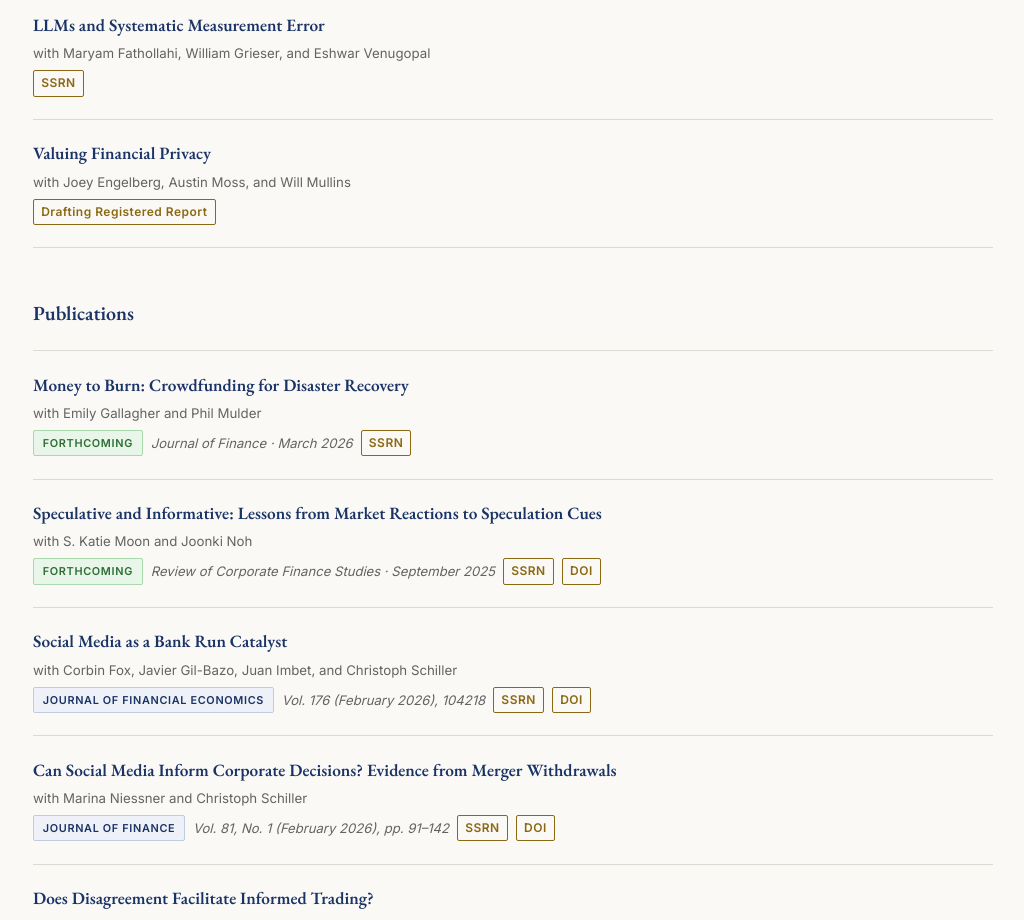
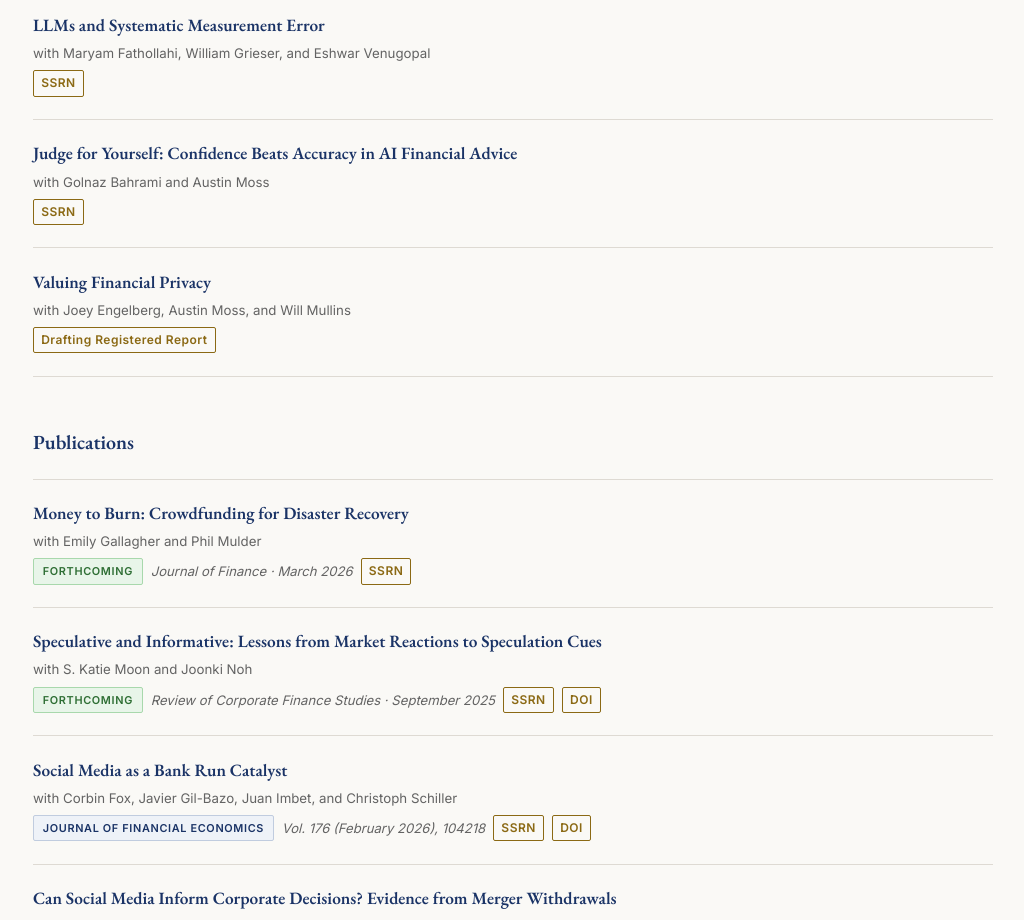
Before and after one commit to tony91782/website, a plain HTML site: page index.html in a window 1280 px wide. Shown: the part 2020-2940 px from the top of the page, without its empty margins (127-1151 px from the left). Drawn offline with nearby package versions, Linux system fonts and the light colour scheme.

Commit message:
updated website Oct15

```diff
--- a/index.html
+++ b/index.html
@@ -210,6 +210,20 @@
           <div class="paper-meta">
             <a class="ssrn-link"
                href="https://papers.ssrn.com/sol3/papers.cfm?abstract_id=7177500"
+               target="_blank" rel="noopener">SSRN</a>
+          </div>
+        </div>
+
+        <div class="paper">
+          <a class="paper-title"
+             href="https://papers.ssrn.com/sol3/papers.cfm?abstract_id=7602338"
+             target="_blank" rel="noopener">
+            Judge for Yourself: Confidence Beats Accuracy in AI Financial Advice
+          </a>
+          <p class="paper-authors">with Golnaz Bahrami and Austin Moss</p>
+          <div class="paper-meta">
+            <a class="ssrn-link"
+               href="https://papers.ssrn.com/sol3/papers.cfm?abstract_id=7602338"
                target="_blank" rel="noopener">SSRN</a>
           </div>
         </div>
```
